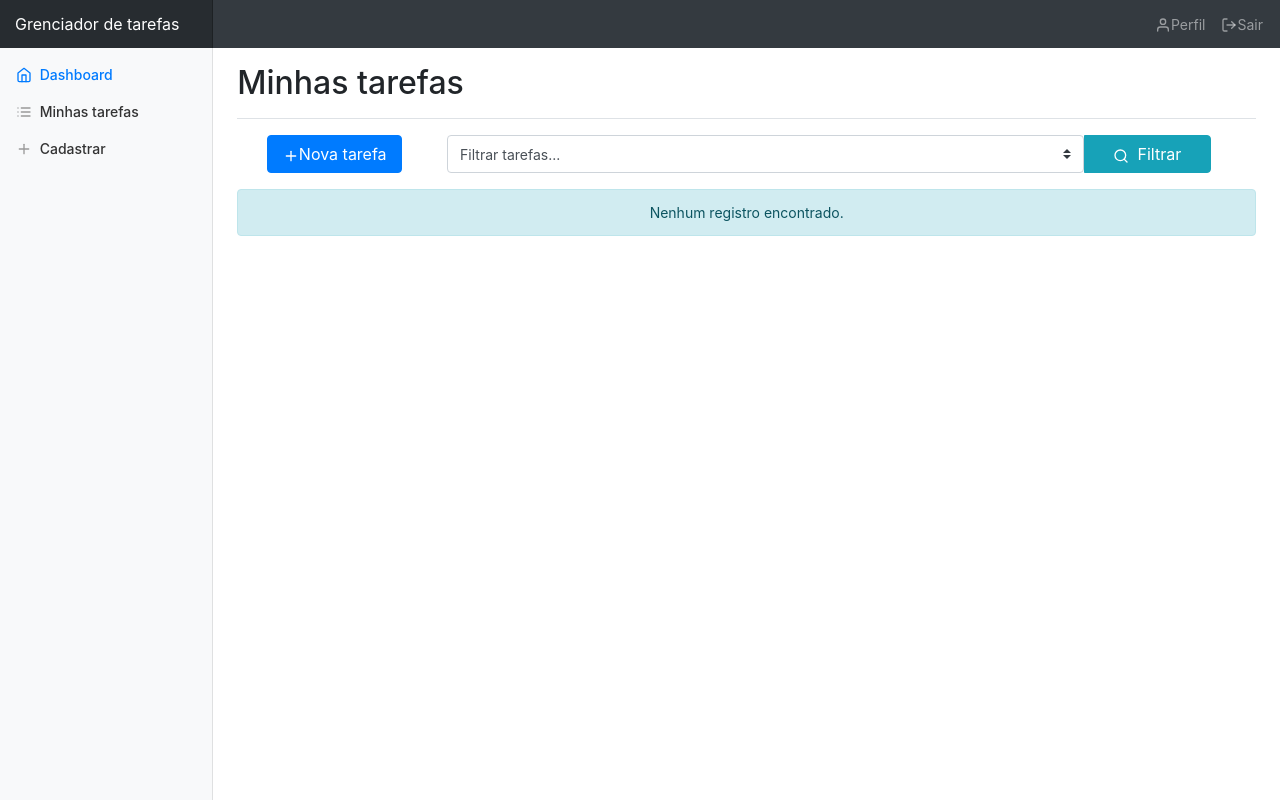
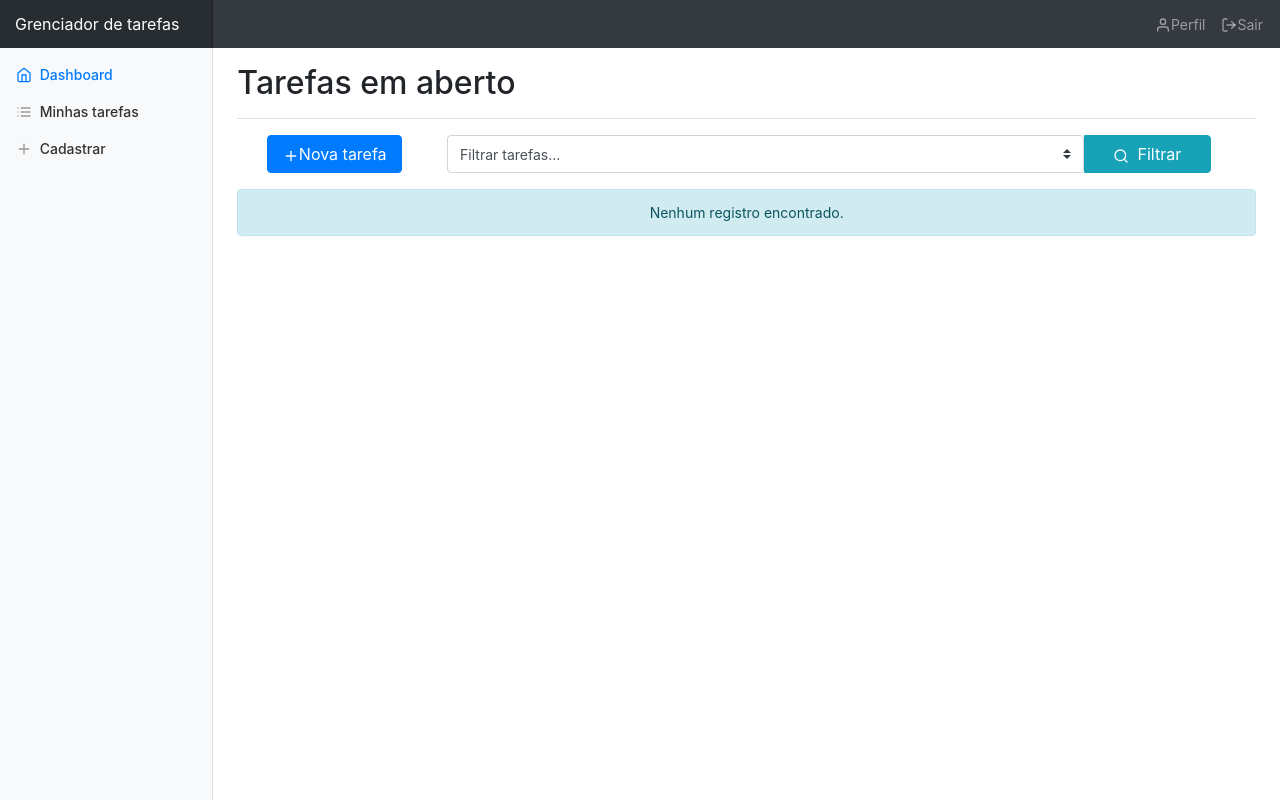
Before and after one commit to ValeriaNiceria/gerenciadorTarefas, a CodeIgniter app: page /gerenciadorTarefas/index.php/tarefa/filtro in a window 1280 px wide. Run offline with CodeIgniter, Linux system fonts and the light colour scheme.

Commit message:
Filtrando tarefas, mostrando na página

```diff
--- a/application/controllers/Tarefa.php
+++ b/application/controllers/Tarefa.php
@@ -165,17 +165,71 @@ class Tarefa extends CI_Controller {
 	}
 
 
-
+	/*Filtrar lista de tarefas*/
 	public function filtro()
 	{
+		$filtro = $this->input->post('filtro');
+
 		$usuario_id = $this->session->userdata('usuario_id');
-		$filtro = $this->input->post('filtro');
 		$tabela = "tarefas";
 
-		$dados['tarefas'] = $this->Tarefa_model->filtro($usuario_id, $filtro, $tabela);
+		if ($filtro)
+		{
+			$filtro = 1;
+
+			$dados['tarefas'] = ($this->Tarefa_model->filtro($usuario_id, $filtro, $tabela));
+
+			$dados['titulo'] = "Tarefas concluídas";
+			$dados['conteudo'] = "tarefa/lista";
+		} else
+		{
+
+			$filtro = 0;
+
+			$dados['tarefas'] = ($this->Tarefa_model->filtro($usuario_id, $filtro, $tabela));
+
+			$dados['titulo'] = "Tarefas em aberto";
+			$dados['conteudo'] = "tarefa/lista";
+		}
+
+		$this->load->view('includes/html_header');
+		$this->load->view('includes/menu');
+		$this->load->view('base', $dados);
+		$this->load->view('includes/html_footer');
+	}
 
 
-		$dados['titulo'] = "Minhas tarefas";
+	/*Lista tarefas em aberto*/
+	public function lista_aberto()
+	{
+		$usuario_id = $this->session->userdata('usuario_id');
+		$tabela = "tarefas";
+
+		$filtro = 0;
+
+		$dados['tarefas'] = ($this->Tarefa_model->filtro($usuario_id, $filtro, $tabela));
+
+		$dados['titulo'] = "Tarefas em aberto";
+		$dados['conteudo'] = "tarefa/lista";
+
+		$this->load->view('includes/html_header');
+		$this->load->view('includes/menu');
+		$this->load->view('base', $dados);
+		$this->load->view('includes/html_footer');
+	}
+
+
+	/*Lista tarefas concluídas*/
+	public function lista_concluido()
+	{
+		$usuario_id = $this->session->userdata('usuario_id');
+		$tabela = "tarefas";
+
+		$filtro = 1;
+
+		$dados['tarefas'] = ($this->Tarefa_model->filtro($usuario_id, $filtro, $tabela));
+
+		$dados['titulo'] = "Tarefas concluídas";
 		$dados['conteudo'] = "tarefa/lista";
 
 		$this->load->view('includes/html_header');
--- a/application/core/MY_Model.php
+++ b/application/core/MY_Model.php
@@ -75,25 +75,4 @@ class MY_Model extends CI_Model {
         }
         return FALSE;
     }
-
-    /*filtrar tarefas*/
-    public function filtro($usuario_id, $filtro, $tabela)
-    {
-        if (isset($usuario_id) && isset($filtro) && isset($tabela))
-        {
-            $this->db->where('usuario_id', $usuario_id);
-            $this->db->like('status', $filtro);
-
-            $query = $this->db->get($tabela);
-
-            if ($query->num_rows() > 0)
-            {
-                return $query->result_array();
-            } else
-            {
-                return NULL;
-            }
-        }
-        return FALSE;
-    }
 }
--- a/application/models/Tarefa_model.php
+++ b/application/models/Tarefa_model.php
@@ -3,4 +3,25 @@ defined('BASEPATH') OR exit('No direct script access allowed');
 
 class Tarefa_model extends MY_Model {
 
+	/*filtrar tarefas*/
+    public function filtro($usuario_id, $filtro, $tabela)
+    {
+        if (isset($usuario_id) && isset($filtro) && isset($tabela))
+        {
+            $this->db->where('usuario_id', $usuario_id);
+            $this->db->like('status', $filtro);
+
+            $query = $this->db->get($tabela);
+
+            if ($query->num_rows() > 0)
+            {
+                return $query->result_array();
+            } else
+            {
+                return NULL;
+            }
+        }
+        return FALSE;
+    }
+
 }
--- a/application/views/dashboard.php
+++ b/application/views/dashboard.php
@@ -14,7 +14,7 @@
 		<div class="col-md-4">
 			<div class="card text-white bg-danger mb-3" style="max-width: 18rem;">
 			  <div class="card-header text-center">
-			    <a href="<?= base_url('tarefa')?>" style="text-decoration: none" title="Tarefas em aberto">
+			    <a href="<?= base_url('tarefa/lista_aberto')?>" style="text-decoration: none" title="Tarefas em aberto">
 			        <img src="<?= base_url('assets/img/list3.png')?>">
 			        <h6 class="mt-3 text-white">Tarefas em aberto</h6>
 			    </a>
@@ -25,7 +25,7 @@
 		<div class="col-md-4">
 			<div class="card text-white bg-success mb-3" style="max-width: 18rem;">
 			  <div class="card-header text-center">
-			    <a href="<?= base_url('tarefa')?>" style="text-decoration: none" title="Tarefas concluídas">
+			    <a href="<?= base_url('tarefa/lista_concluido')?>" style="text-decoration: none" title="Tarefas concluídas">
 			        <img src="<?= base_url('assets/img/list2.png')?>">
 			        <h6 class="mt-3 text-white">Tarefas concluídas</h6>
 			    </a>
```
